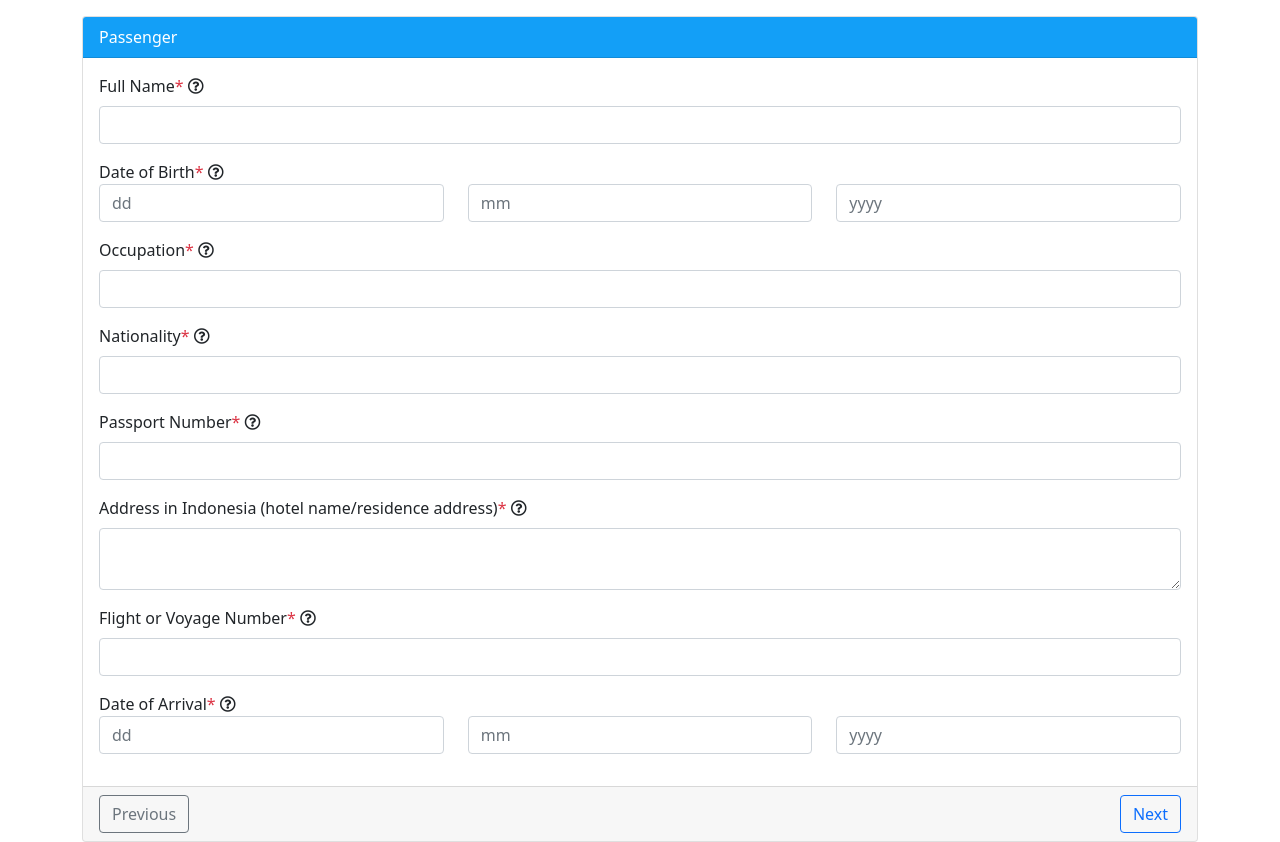
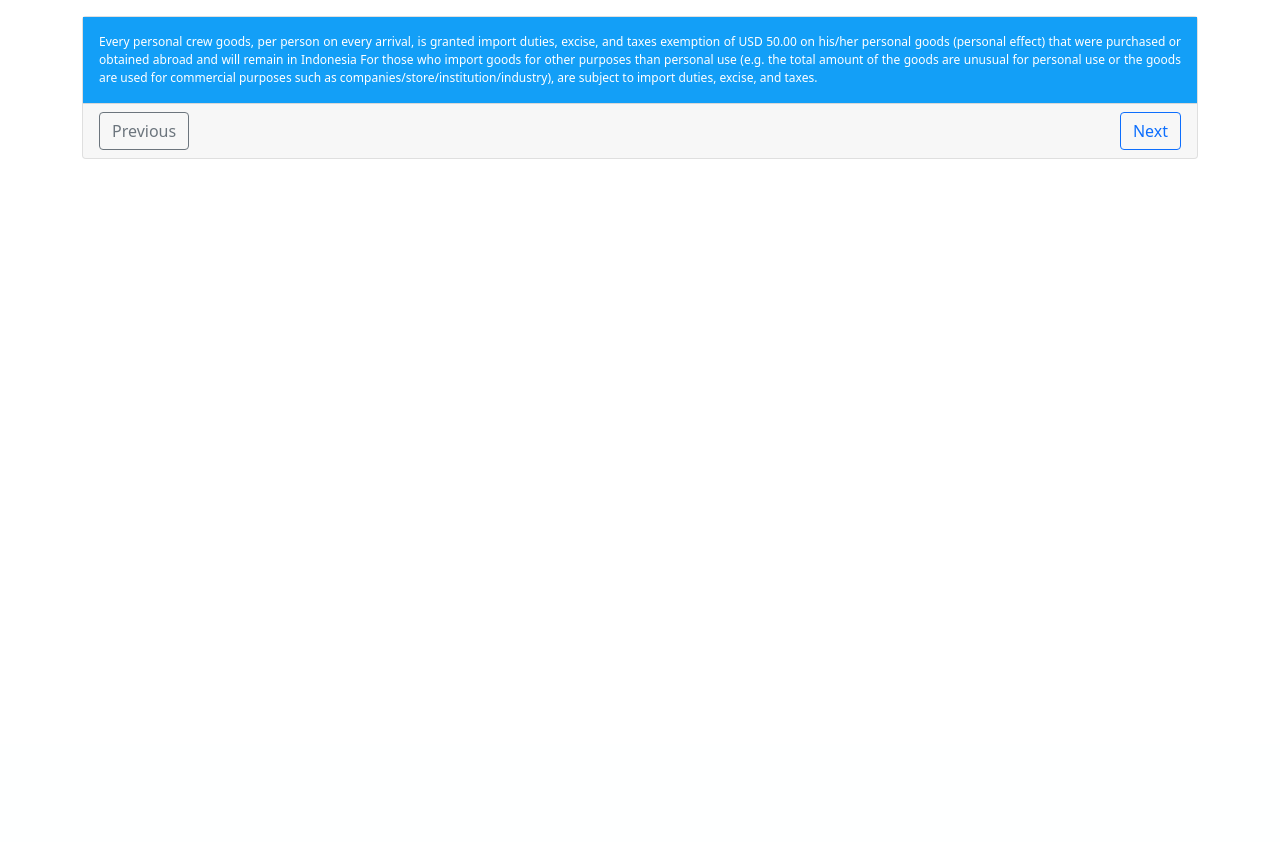
Before and after one commit to robbi1992/ecd, a CodeIgniter app: page /database/passengers?lang=en in a window 1280 px wide. Shown: the part 56-898 px from the top of the page. After the commit the page ends 215 px from the top, so only its background shows below. Run offline with CodeIgniter, Linux system fonts and the light colour scheme; data that the repository does not hold is empty.

Commit message:
goods term & condition

```diff
--- a/application/controllers/Passengers.php
+++ b/application/controllers/Passengers.php
@@ -15,6 +15,35 @@ class Passengers extends CI_Controller {
             'button' => 'Selanjutnya',
             'passenger' => array(
                 'header' => 'Data Penumpang'
+            ),
+            'goods' => array(
+                't&m' => 'Barang pribadi Penumpang, per orang per kedatangan, mendapatkan pembebasan bea masuk, cukai, dan pajak paling banyak senilai USD 500.00 dari nilai pabean barang yang dibeli/diperoleh di luar negeri dan tidak dibawa kembali keluar negeri.
+                Barang pribadi Awak Sarana Pengangkut, per orang per kedatangan, mendapatkan pembebasan bea masuk, cukai, dan pajak paling banyak senilai USD 50.00 dari nilai pabean barang yang dibeli/ diperoleh di luar negeri dan tidak dibawa kembali keluar negeri.
+                Bagi Anda yang membawa barang impor yang akan digunakan untuk tujuan selain keperluan pribadi (jumlah tidak wajar untuk dipakai/konsumsi sendiri atau untuk keperluan perusahaan/ toko/ institusi/ industri), dipungut bea masuk dan pajak.',
+                't&m2' => 'Barang Kena Cukai untuk keperluan pribadi yang dibeli/ diperoleh di luar negeri dan tidak ditujukan untuk dibawa kembali keluar negeri, diberikan pembebasan bea masuk, cukai dan pajak per orang dewasa untuk setiap kedatangan sebanyak :
+                    <table>
+                    <tr>
+                        <td>1.</td><td colspan="2">Penumpang</td></tr>
+                    <tr>
+                        <td>&nbsp;</td><td>a.</td><td>Usia 18 tahun keatas : 200 batang sigaret, 25 batang cerutu, atau 100 gram tembakau iris/produk hasil tembakau dan/atau</td></tr>
+                        <tr>
+                    <tr>
+                        <td>&nbsp;</td><td>b.</td><td>Usia 21 tahun keatas : 1 liter minuman mengandung etil alkohol, atau</td></tr>
+                    <tr>
+                        <td>2.</td><td colspan="2">Awak Sarana Pengangkut</td></tr>
+                    <tr>
+                        <td>&nbsp;</td><td colspan="2">40 batang sigaret, 10 batang cerutu, 40 gram tembakau iris/hasil tembakau lainnya, dan atau 350 mililiter minuman mengandung etil alkohol</td></tr>
+                    </table>
+                    Barang kena cukai yang melebihi jumlah tersebut, atas kelebihannya langsung dimusnahkan oleh Pejabat Bea dan Cukai',
+                't&m3' => 'Anda wajib memberitahukan kepada Petugas Bea dan Cukai jika membawa :
+                    <table>
+                    <tr>
+                        <td>1.</td><td>uang dan/atau instrumen pembayaran lainnya dalam bentuk cek, cek perjalanan, surat sanggup bayar, atau bilyet giro, dalam rupiah atau dalam mata uang asing senilai Rp100.000.000,00 (seratus juta rupiah) atau lebih, atau</td>
+                    </tr>
+                    <tr>
+                        <td>2.</td><td>uang kertas asing paling sedikit setara dengan Rp1.000.000.000,00 (satu milyar rupiah).</td>
+                    </tr>
+                    </table>'
             )
         );
 
@@ -25,6 +54,34 @@ class Passengers extends CI_Controller {
                 'button' => 'Next',
                 'passenger' => array(
                     'header' => 'Passenger'
+                ),
+                'goods' => array(
+                    't&m' => 'Every personal crew goods, per person on every arrival, is granted import duties, excise, and taxes exemption of USD 50.00 on his/her personal goods (personal effect) that were purchased or obtained abroad and will remain in Indonesia
+                    For those who import goods for other purposes than personal use (e.g. the total amount of the goods are unusual for personal use or the goods are used for commercial purposes such as companies/store/institution/industry), are subject to import duties, excise, and taxes.',
+                    't&m2' => 'The following amount of excusable goods for personal use that were purchased or obtained abroad and will remain in Indonesia are exempted from Import duties, excise, and taxes for every arrival:
+                    <table>
+                    <tr>
+                        <td>1.</td><td colspan="2">Passenger</td></tr>
+                    <tr>
+                        <td>&nbsp;</td><td>a.</td><td>18 years old or above: 200 cigarettes, 25 cigars, or 100 grams of sliced tobacco or other tobacco products, and/ or</td></tr>
+                        <tr>
+                    <tr>
+                        <td>&nbsp;</td><td>b.</td><td>21 years old or above:  1 liter of alcoholic beverages, or                        </td></tr>
+                    <tr>
+                        <td>2.</td><td colspan="2">Crew</td></tr>
+                    <tr>
+                        <td>&nbsp;</td><td colspan="2">40 cigarettes, 10 cigars, or 40 grams of sliced tobacco or other tobacco products, and/or 350 milliliter of alcoholic beverages</td></tr>
+                    </table>
+                    Upon the excess of the excisable goods will be destroyed',
+                    't&m3' => 'You are required to notify the Customs Officer if you are bringing :
+                    <table>
+                    <tr>
+                        <td>1.</td><td>currency and/or bearer negotiable instrument (cheque, traveller cheque, promissory notes, or bilyet giro) in Rupiah or other currencies which equal to the amount 100 million Rupiah or more, or</td>
+                    </tr>
+                    <tr>
+                        <td>2.</td><td>foreign banknotes which equal to the amount of 1 billion Rupiah or more.</td>
+                    </tr>
+                    </table>'
                 )
             );
         }
--- a/application/views/passengers.php
+++ b/application/views/passengers.php
@@ -36,7 +36,7 @@
                 </div>
             </div>
             <!-- end starter -->
-            <div class="passengers mt-3">
+            <div class="passengers mt-3 d-none">
                 <div class="card">
                     <div class="card-header bc-bg">
                         <?= $desc['passenger']['header']; ?>
@@ -90,16 +90,75 @@
                                 <div class="col"><input name="arrivalYear" class="form-control" type="number" min="1800" max="<?= date('Y');?>" placeholder="yyyy" /></div>
                             </div>
                         </div>
+                        <div class="mb-3">
+                            <label for="baggageIn" class="form-label">Number of accompanied baggage<span class="text-danger">*</span> <i class="far fa-question-circle" data-bs-toggle="tooltip" data-bs-placement="top" title="NUMBER OF ACCOMPANIED BAGAGE TRAVELING WITH YOU AND YOUR FAMILY. FILL 0 IF NONE"></i></label>
+                            <input type="number" class="form-control" id="baggageIn" name="baggageIn" placeholder="pck">
+                        </div>
+                        <div class="mb-3">
+                            <label for="baggageEx" class="form-label">Number of unaccompanied baggage<span class="text-danger">*</span> <i class="far fa-question-circle" data-bs-toggle="tooltip" data-bs-placement="top" title="NUMBER OF UNACCOMPANIED BAGAGE TRAVELING WITH YOU AND YOUR FAMILY. FILL 0 IF NONE"></i></label>
+                            <input type="number" class="form-control" id="baggageEx" name="baggageEx" placeholder="pck">
+                        </div>
+                        <div class="mb-3">
+                            <label for="familyNumber" class="form-label">Number of family members traveling with you (only for passenger)<span class="text-danger">*</span> <i class="far fa-question-circle" data-bs-toggle="tooltip" data-bs-placement="top" title="NUMBER OF FAMILY MEMBER (INCLUDING YOU) TRAVELING WITH YOU. FILL 1 IF TRAVELING ALONE"></i></label>
+                            <input type="number" class="form-control" id="familyNumber" name="familyNumber">
+                        </div>
+
+                        <div class="family-container d-none">
+                            <hr />
+                            <h6>Family Information</h6>
+                            <hr />
+                            <div class="mb-3">
+                                <label for="familyName" class="form-label">Full Name<span class="text-danger">*</span> <i class="far fa-question-circle" data-bs-toggle="tooltip" data-bs-placement="top" title="FULL NAME OF ALL YOUR FAMILY TRAVELING WITH YOU"></i></label>
+                                <input type="text" class="form-control" id="familyName" name="familyName">
+                            </div>
+                            <div class="mb-3">
+                                <label for="familyPassport" class="form-label">Number of Passport<span class="text-danger">*</span> <i class="far fa-question-circle" data-bs-toggle="tooltip" data-bs-placement="top" title="PASSPORT NUMBER OF ALL YOUR FAMILY TRAVELING WITH YOU"></i></label>
+                                <input type="text" class="form-control" id="familyPassport" name="familyPassport">
+                            </div>
+                            <div class="mb-3">
+                                <button class="btn btn-info text-white" style="float: right;">Save</button>
+                            </div>
+                        </div>
                     </form>
                     </div>
                     <!-- end card body -->
                     <div class="card-footer">
-                        <button class="btn btn-outline-secondary">Previous</button>
-                        <button class="btn btn-outline-primary" style="float: right;">Next</button>
+                        <button name="btnPersonalPrev" class="btn btn-outline-secondary">Previous</button>
+                        <button name="btnPersonalNext" class="btn btn-outline-primary" style="float: right;">Next</button>
                     </div>
                 </div>
             </div>
             <!-- end passengers -->
+
+            <!-- goods term & conditions -->
+            <div class="goods_t_m mt-3">
+                <div class="card">
+                    <div class="card-body bc-bg bc-desc"><?=$desc['goods']['t&m'];?></div>
+                    <div class="card-footer">
+                        <button name="btnGoodsTMPrev" class="btn btn-outline-secondary">Previous</button>
+                        <button name="btnGoodsTMNext" class="btn btn-outline-primary" style="float: right;">Next</button>
+                    </div>
+                </div>
+            </div>
+            <div class="goods_t_m2 mt-3 d-none">
+                <div class="card">
+                    <div class="card-body bc-bg bc-desc"><?=$desc['goods']['t&m2'];?></div>
+                    <div class="card-footer">
+                        <button name="btnGoodsTM2Prev" class="btn btn-outline-secondary">Previous</button>
+                        <button name="btnGoodsTM2Next" class="btn btn-outline-primary" style="float: right;">Next</button>
+                    </div>
+                </div>
+            </div>
+            <div class="goods_t_m3 mt-3 d-none">
+                <div class="card">
+                    <div class="card-body bc-bg bc-desc"><?=$desc['goods']['t&m3'];?></div>
+                    <div class="card-footer">
+                        <button name="btnGoodsTM3Prev" class="btn btn-outline-secondary">Previous</button>
+                        <button name="btnGoodsTM3Next" class="btn btn-outline-primary" style="float: right;">Next</button>
+                    </div>
+                </div>
+            </div>
+            <!-- end goods_t_m -->
         </div>
         <!-- end container -->
 
--- a/assets/app/js/passengers.js
+++ b/assets/app/js/passengers.js
@@ -5,6 +5,52 @@
                 $('#theContent').find('.starter').addClass('d-none');
                 $('#theContent').find('.passengers').removeClass('d-none');
             });
+
+            // family numbers
+            $('#familyNumber').on('change', function() {
+                if (parseInt($(this).val()) > 0) {
+                    $('.family-container').removeClass('d-none');
+                } else {
+                    $('.family-container').addClass('d-none');
+                }
+            });
+
+            // action next after personal data filled
+            $('button[name="btnPersonalNext"]').on('click', function() {
+                $('#theContent').find('.goods_t_m').removeClass('d-none');
+                $('#theContent').find('.passengers').addClass('d-none');
+            });
+            $('button[name="btnGoodsTMNext"]').on('click', function() {
+                $('#theContent').find('.goods_t_m2').removeClass('d-none');
+                $('#theContent').find('.goods_t_m').addClass('d-none');
+            });
+            $('button[name="btnGoodsTM2Next"]').on('click', function() {
+                $('#theContent').find('.goods_t_m3').removeClass('d-none');
+                $('#theContent').find('.goods_t_m2').addClass('d-none');
+            });
+            $('button[name="btnGoodsTM3Next3]').on('click', function() {
+                console.log('tes');
+                // $('#theContent').find('.goods_t_m3').removeClass('d-none');
+                // $('#theContent').find('.goods_t_m2').addClass('d-none');
+            });
+
+            // prev function
+            $('button[name="btnPersonalPrev"]').on('click', function() {
+                $('#theContent').find('.starter').removeClass('d-none');
+                $('#theContent').find('.passengers').addClass('d-none');
+            });
+            $('button[name="btnGoodsTMPrev"]').on('click', function() {
+                $('#theContent').find('.passengers').removeClass('d-none');
+                $('#theContent').find('.goods_t_m').addClass('d-none');
+            });
+            $('button[name="btnGoodsTM2Prev"]').on('click', function() {
+                $('#theContent').find('.goods_t_m').removeClass('d-none');
+                $('#theContent').find('.goods_t_m2').addClass('d-none');
+            });
+            $('button[name="btnGoodsTM3Prev"]').on('click', function() {
+                $('#theContent').find('.goods_t_m2').removeClass('d-none');
+                $('#theContent').find('.goods_t_m3').addClass('d-none');
+            });
         }
     };
 
```
Also changed, not shown: assets/app/css/passengers.css (line endings or trailing spaces).
